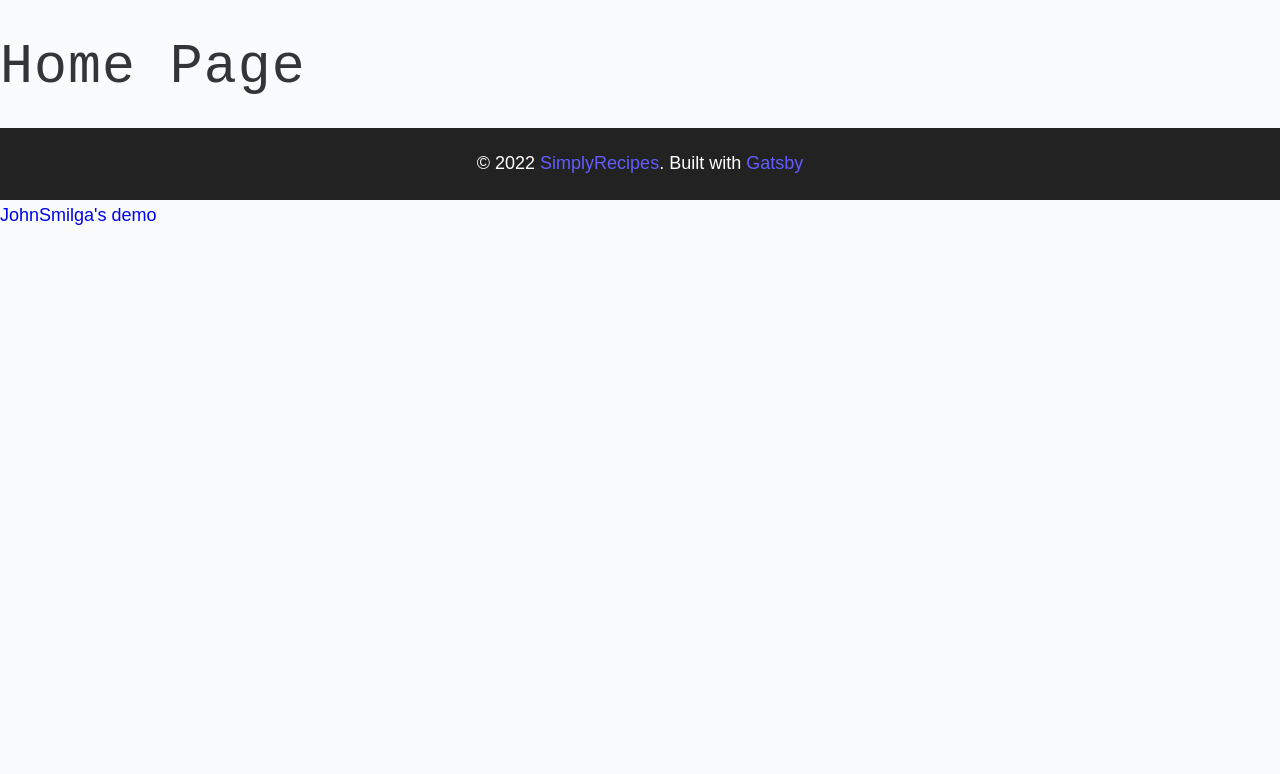
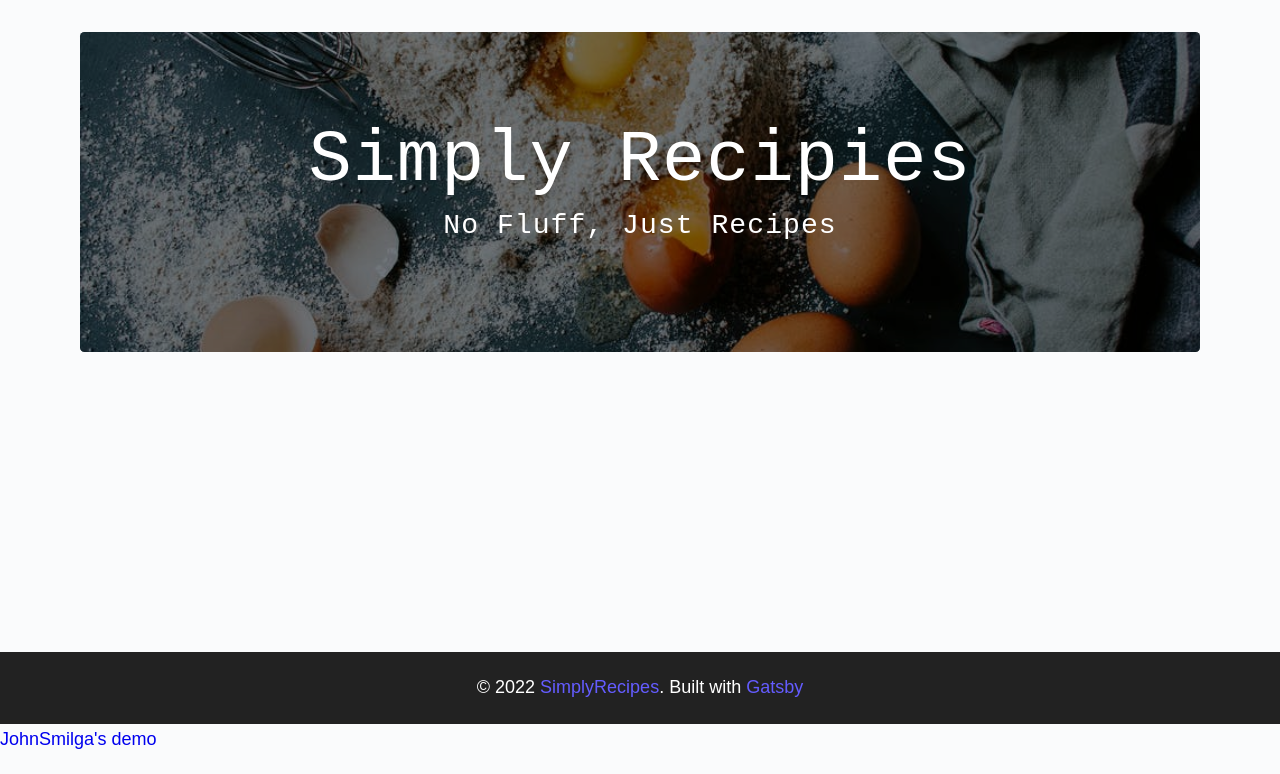
Before and after one commit to jinhyung-noh/gatsby-hello-world, a Gatsby site: page / in a window 1280 px wide. Shown: the part 76-850 px from the top of the page. Before the commit the page ends 800 px from the top, so only its background shows below. Built offline with nearby package versions, Linux system fonts and the light colour scheme; Gatsby itself is replaced by a stand-in of ours.

Commit message:
hero page

```diff
--- a/src/pages/index.js
+++ b/src/pages/index.js
@@ -1,10 +1,27 @@
 import React from "react"
 import Layout from "../components/Layout"
+import { StaticImage } from "gatsby-plugin-image"
 
 const Home = () => {
   return (
     <Layout>
-      <h1>home page</h1>
+      <main className="page">
+        <header className="hero">
+          <StaticImage
+            src="../assets/images/main.jpeg"
+            alt="eggs"
+            className="hero-img"
+            placeholder="tracedSVG"
+            layout="fullWidth"
+          ></StaticImage>
+          <div className="hero-container">
+            <div className="hero-text">
+              <h1>simply recipies</h1>
+              <h4>No Fluff, Just Recipes</h4>
+            </div>
+          </div>
+        </header>
+      </main>
     </Layout>
   )
 }
```
